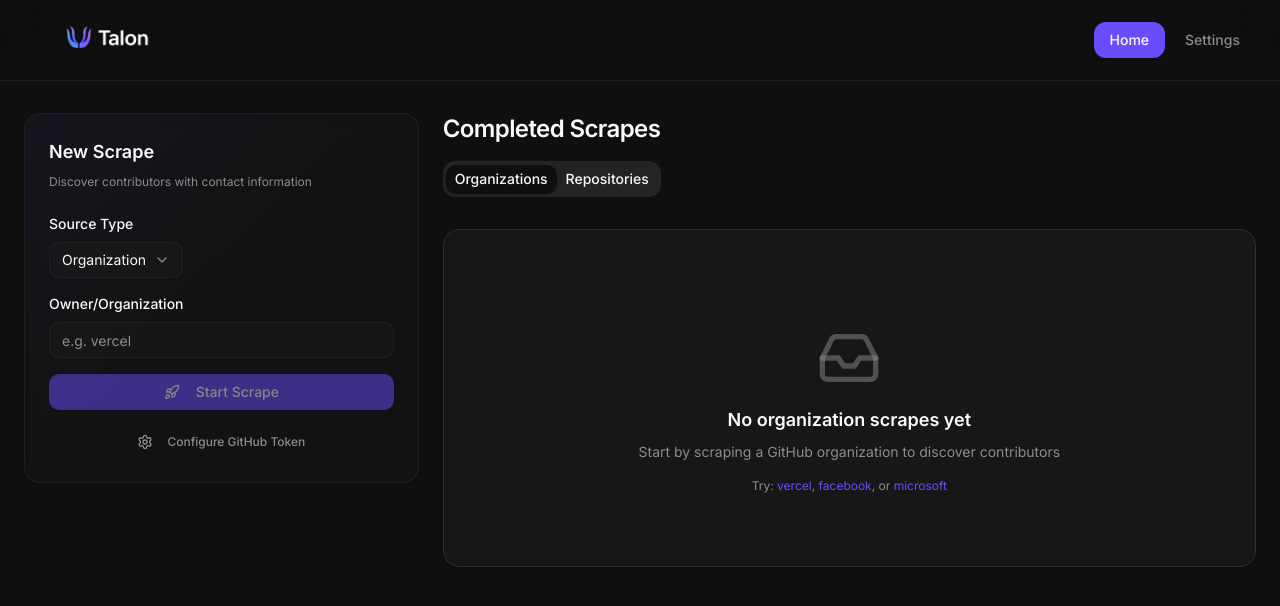
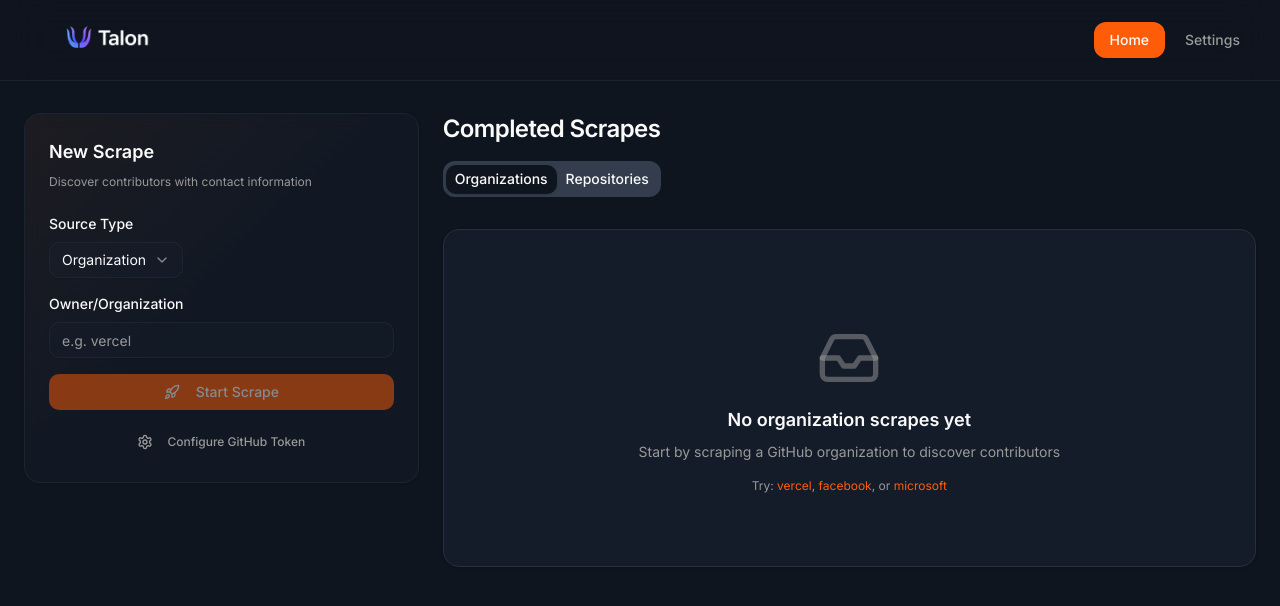
Before and after one commit to brod-exodus/Talon, a Next.js app: page / in a window 1280 px wide. Shown: the top 606 px of the page. Built offline with nearby package versions, Linux system fonts and the light colour scheme.

Commit message:
feat: apply electric orange and deep charcoal color palette
Update Talon theme with vibrant orange and deep charcoal colors for urgency and sophistication.

Co-authored-by: Brody <207252884+brod-exodus@users.noreply.github.com>

```diff
--- a/app/globals.css
+++ b/app/globals.css
@@ -4,28 +4,28 @@
 @custom-variant dark (&:is(.dark *));
 
 :root {
-  /* Modern dark theme inspired by Vercel, AI SDK, and Braintrust */
-  --background: 0 0% 6%;
+  /* High-Velocity Electric Orange & Deep Charcoal Theme */
+  --background: 217 33% 9%;
   --foreground: 0 0% 98%;
-  --card: 0 0% 9%;
+  --card: 217 35% 12%;
   --card-foreground: 0 0% 98%;
-  --popover: 0 0% 9%;
+  --popover: 217 35% 12%;
   --popover-foreground: 0 0% 98%;
-  --primary: 250 100% 65%;
+  --primary: 20 100% 52%;
   --primary-foreground: 0 0% 98%;
-  --secondary: 0 0% 14%;
+  --secondary: 217 35% 18%;
   --secondary-foreground: 0 0% 98%;
-  --muted: 0 0% 14%;
-  --muted-foreground: 0 0% 55%;
-  --accent: 250 100% 65%;
+  --muted: 217 20% 25%;
+  --muted-foreground: 0 0% 60%;
+  --accent: 20 100% 52%;
   --accent-foreground: 0 0% 98%;
   --destructive: 0 63% 31%;
   --destructive-foreground: 0 0% 98%;
-  --border: 0 0% 18%;
-  --input: 0 0% 14%;
-  --ring: 250 100% 65%;
-  --chart-1: 250 100% 65%;
-  --chart-2: 160 60% 50%;
+  --border: 217 25% 20%;
+  --input: 217 35% 15%;
+  --ring: 20 100% 52%;
+  --chart-1: 20 100% 52%;
+  --chart-2: 217 80% 55%;
   --chart-3: 30 80% 55%;
   --chart-4: 280 65% 60%;
   --chart-5: 200 70% 50%;
@@ -44,27 +44,27 @@
 }
 
 .dark {
-  --background: 0 0% 6%;
+  --background: 217 33% 9%;
   --foreground: 0 0% 98%;
-  --card: 0 0% 9%;
+  --card: 217 35% 12%;
   --card-foreground: 0 0% 98%;
-  --popover: 0 0% 9%;
+  --popover: 217 35% 12%;
   --popover-foreground: 0 0% 98%;
-  --primary: 250 100% 65%;
+  --primary: 20 100% 52%;
   --primary-foreground: 0 0% 98%;
-  --secondary: 0 0% 14%;
+  --secondary: 217 35% 18%;
   --secondary-foreground: 0 0% 98%;
-  --muted: 0 0% 14%;
-  --muted-foreground: 0 0% 55%;
-  --accent: 250 100% 65%;
+  --muted: 217 20% 25%;
+  --muted-foreground: 0 0% 60%;
+  --accent: 20 100% 52%;
   --accent-foreground: 0 0% 98%;
   --destructive: 0 63% 31%;
   --destructive-foreground: 0 0% 98%;
-  --border: 0 0% 18%;
-  --input: 0 0% 14%;
-  --ring: 250 100% 65%;
-  --chart-1: 250 100% 65%;
-  --chart-2: 160 60% 50%;
+  --border: 217 25% 20%;
+  --input: 217 35% 15%;
+  --ring: 20 100% 52%;
+  --chart-1: 20 100% 52%;
+  --chart-2: 217 80% 55%;
   --chart-3: 30 80% 55%;
   --chart-4: 280 65% 60%;
   --chart-5: 200 70% 50%;
@@ -72,12 +72,12 @@
   --success-foreground: 0 0% 98%;
   --sidebar: oklch(0.145 0 0);
   --sidebar-foreground: oklch(0.985 0 0);
-  --sidebar-primary: oklch(0.488 0.243 264.376);
+  --sidebar-primary: oklch(0.488 0.243 39.09);
   --sidebar-primary-foreground: oklch(0.985 0 0);
   --sidebar-accent: oklch(0.269 0 0);
   --sidebar-accent-foreground: oklch(0.985 0 0);
   --sidebar-border: oklch(0.269 0 0);
-  --sidebar-ring: oklch(0.439 0 0);
+  --sidebar-ring: oklch(0.439 0.243 39.09);
 }
 
 @theme inline {
```
